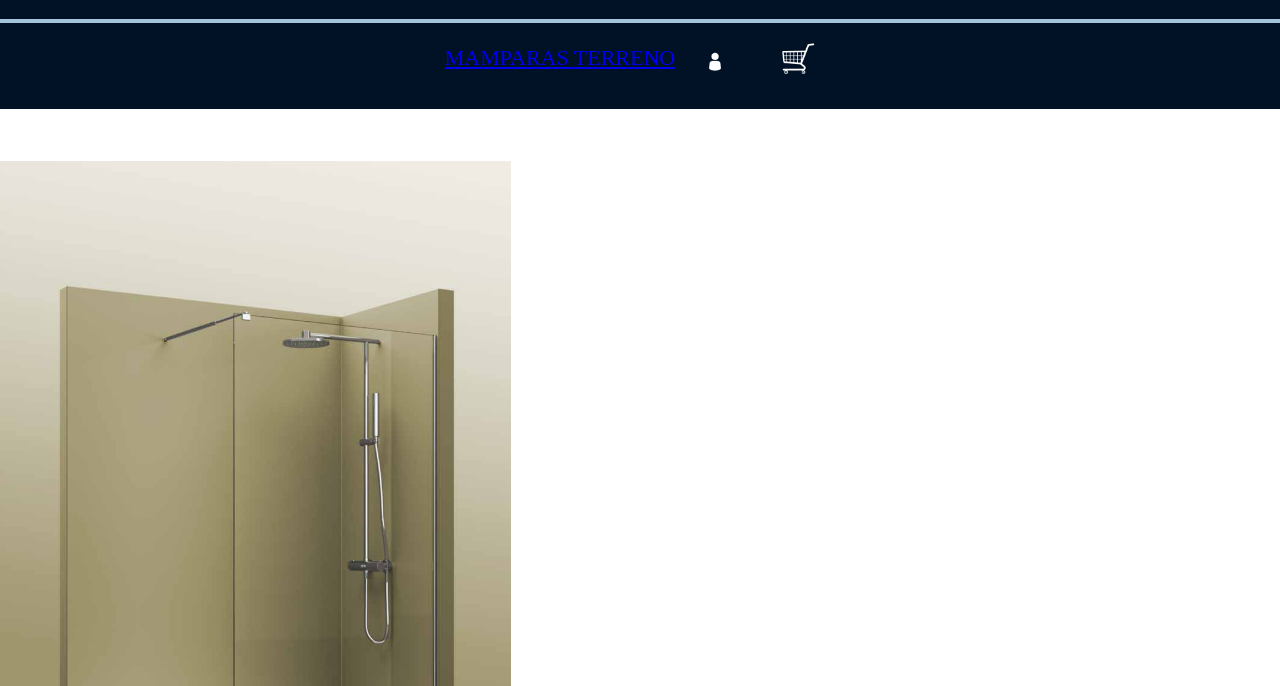
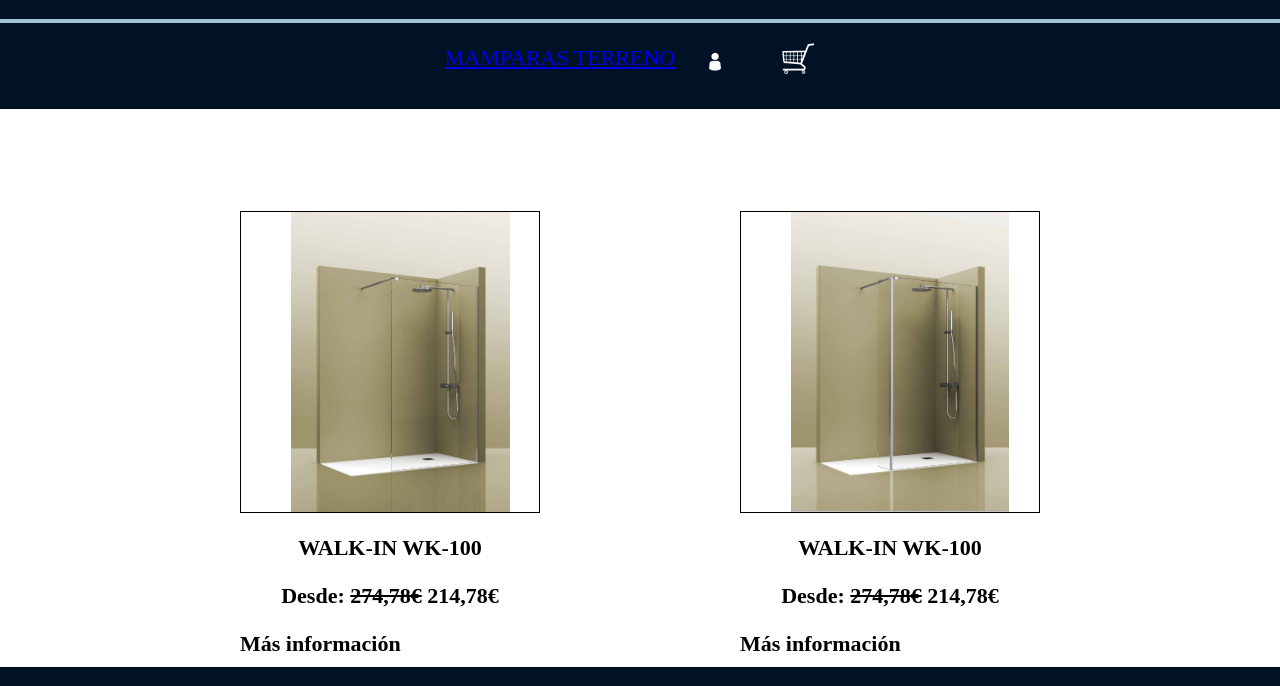
Before and after one commit to Alvarotabouroot/Dise-o, a website built with Parcel: page fuente/fija.html in a window 1280 px wide. Shown: the part 104-790 px from the top of the page. Built offline with nearby package versions, Linux system fonts and the light colour scheme; a web font is replaced by a local one.

Commit message:
renamed:    fuente/scss/footer.scss -> fuente/scss/_footer.scss 	renamed:    fuente/scss/header.scss -> fuente/scss/_header.scss 	renamed:    fuente/scss/principal.scss -> fuente/scss/_principal.scss 	new file:   fuente/scss/_productos.scss 	deleted:    fuente/scss/main.css 	deleted:    fuente/scss/main.css.map 	modified:   fuente/scss/main.scss 	deleted:    fuente/scss/principal.css.map

```diff
--- /dev/null
+++ b/fuente/scss/_productos.scss
@@ -0,0 +1,28 @@
+.productos {
+	display: flex;
+	flex-wrap: wrap;
+	gap: 200px;
+	justify-content: center;
+}
+.card {
+	margin-top: 50px;
+	width: 300px;
+	font-family: 'Forum';
+	font-weight: bold;
+	img {
+		margin-left: 50px;
+		width: 200;
+		height: 300px;
+	}
+	.content {
+		margin-top: 5px;
+		a {
+			text-decoration: none;
+			color: black;
+		}
+	}
+}
+.cardborder {
+	border: 1px solid black;
+	height: 300px;
+}
--- a/fuente/scss/main.scss
+++ b/fuente/scss/main.scss
@@ -2,3 +2,4 @@
 @import 'header';
 @import 'principal';
 @import 'footer';
+@import 'productos';
```
Also changed, not shown: fuente/scss/_footer.scss (renamed from fuente/scss/footer.scss), fuente/scss/_header.scss (renamed from fuente/scss/header.scss), fuente/scss/_principal.scss (renamed from fuente/scss/principal.scss), fuente/scss/main.css (deleted), 2 other files.
